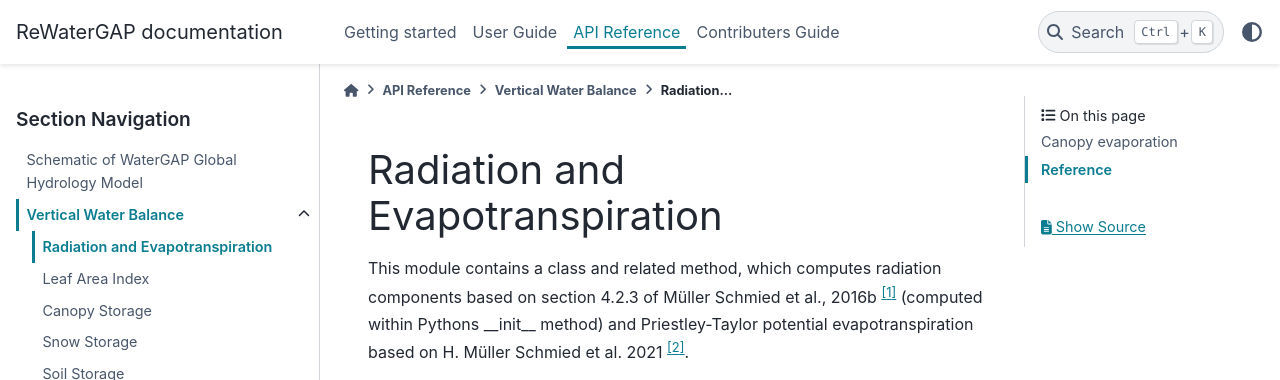
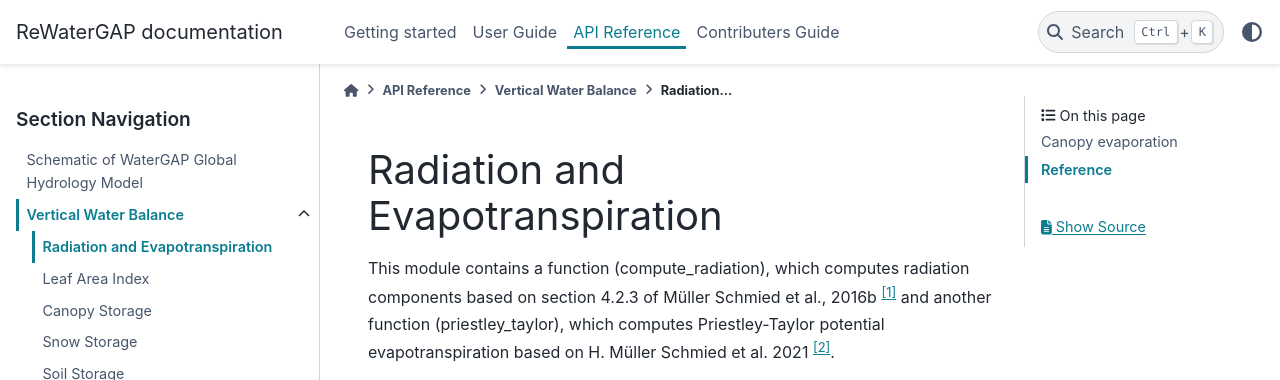
Before and after one commit to HydrologyFrankfurt/ReWaterGAP, a Sphinx documentation site: the page built from docs/api_docs/vertical_water_balance/radiation_evapotranspiration.rst, in a window 1280 px wide and 900 px high, cut to the strip 0-380 px from the top of the window. Built offline with Sphinx 7.4.7 and the PyData theme 0.15.4, drawn with Linux system fonts in a browser that asks for light colours; pages that are not in the unit, such as notebooks, are missing from menus.

Commit message:
Update radiation_evapotranspiration.rst

```diff
--- a/docs/api_docs/vertical_water_balance/radiation_evapotranspiration.rst
+++ b/docs/api_docs/vertical_water_balance/radiation_evapotranspiration.rst
@@ -2,13 +2,11 @@
 
 Radiation and Evapotranspiration
 ++++++++++++++++++++++++++++++++
-This module contains a class and related method, which computes radiation components based on section 4.2.3 of Müller Schmied et al., 2016b [1]_
-(computed within Pythons __init__ method)
-and Priestley-Taylor potential evapotranspiration based on H. Müller Schmied et al. 2021 [2]_.
+This module contains a function (compute_radiation), which computes radiation components based on section 4.2.3 of Müller Schmied et al., 2016b [1]_
+and another function (priestley_taylor), which computes Priestley-Taylor potential evapotranspiration based on H. Müller Schmied et al. 2021 [2]_.
 
-.. autoclass:: radiation_evapotranspiration.RadiationPotentialEvap
-    :members:
-    :special-members: __init__
+.. autofunction:: radiation_evapotranspiration.compute_radiation
+
 
 .. _evaporation:
 
```
